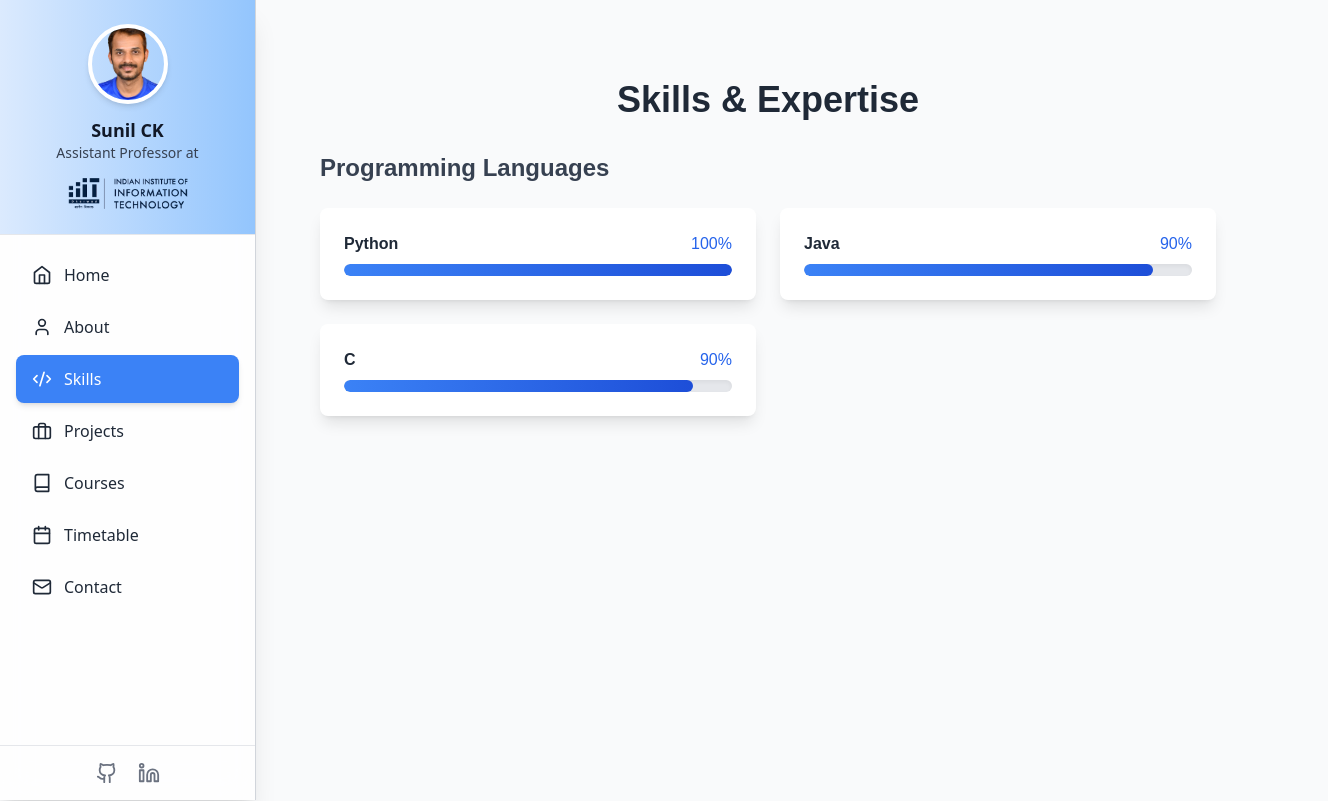
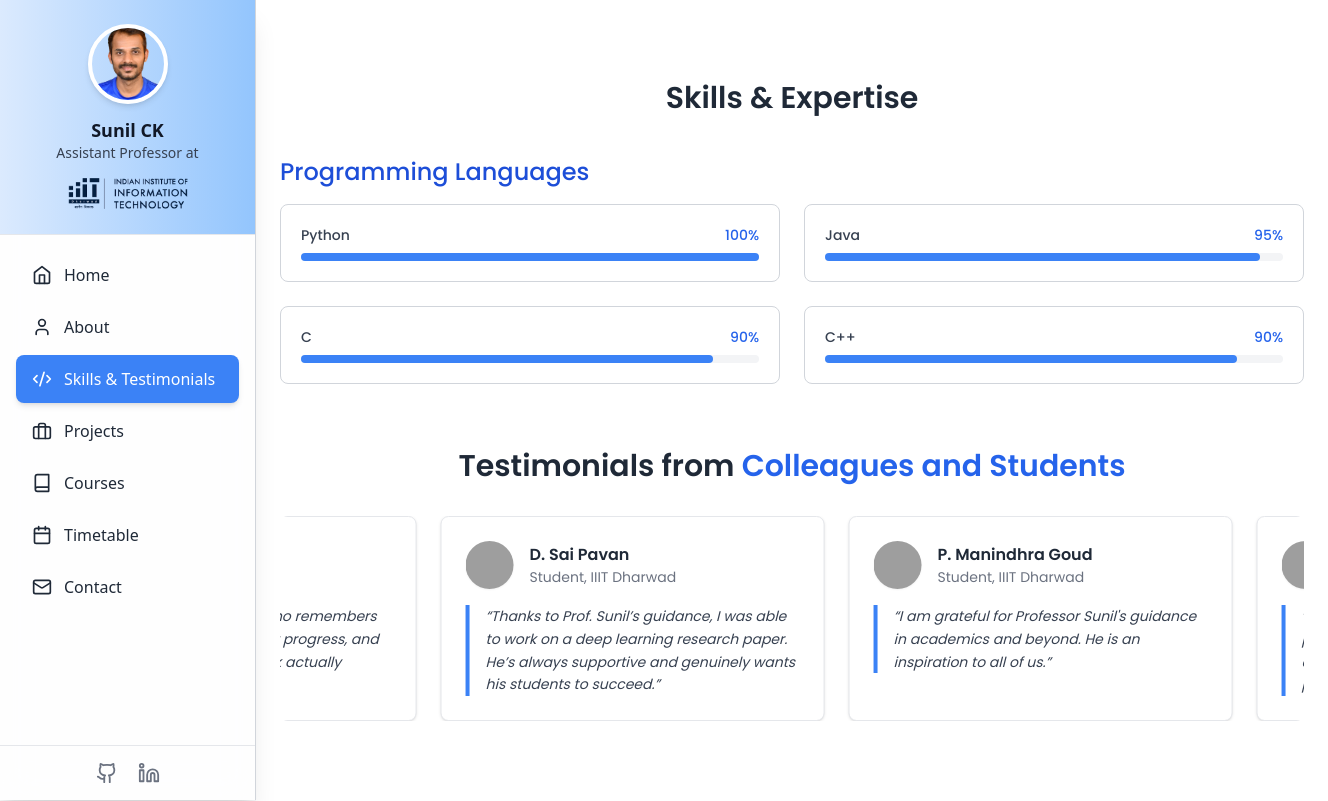
Before and after one commit to Sreeraaj45/Professor_Portfolio, a React (Vite) app: page /skills in a window 1280 px wide. Shown: the whole page, 1328 px wide, since content can reach past the window. Built offline with nearby package versions, Linux system fonts and the light colour scheme; grey boxes are pictures that could not be loaded.

Commit message:
Version 4

```diff
--- a/src/components/Sidebar.tsx
+++ b/src/components/Sidebar.tsx
@@ -7,7 +7,7 @@ import IIITDWDIcon from '../assets/iiitdwd_icon.png';
 const navItems = [
   { path: '/', icon: Home, label: 'Home' },
   { path: '/about', icon: User, label: 'About' },
-  { path: '/skills', icon: Code2, label: 'Skills' },
+  { path: '/skills', icon: Code2, label: 'Skills & Testimonials' },
   { path: '/projects', icon: Briefcase, label: 'Projects' },
   { path: '/courses', icon: Book, label: 'Courses' },
   { path: '/timetable', icon: Calendar, label: 'Timetable' },
--- a/src/pages/About.tsx
+++ b/src/pages/About.tsx
@@ -28,20 +28,20 @@ export default function About() {
   }, []);
 
   const education = [
+    { title: "Ph.D. in Machine Learning & Deep Learning", school: "NIT Karnataka", year: "2018 - 2023", img: nitkImg },
+    { title: "Master of Engineering (M.Eng)", school: "UVCE, Bengaluru", year: "2013 - 2015", img: uvceImg },
     { title: "Bachelor of Engineering (B.E)", school: "KVG College of Engineering", year: "2005 - 2009", img: kvgImg },
-    { title: "Master of Engineering (M.Eng)", school: "UVCE, Bengaluru", year: "2013 - 2015", img: uvceImg },
-    { title: "Ph.D. in Machine Learning & Deep Learning", school: "NIT Karnataka", year: "2018 - 2023", img: nitkImg },
   ];
 
   const experiences = [
+    { title: "Assistant Professor", company: "IIIT Dharwad", year: "Feb 2024 - Present", img: iiitImg },
+    { title: "Associate Professor", company: "BNM Institute of Technology", year: "Sep 2023 - Jan 2024", img: bnmImg },
+    { title: "Assistant Professor", company: "BNM Institute of Technology", year: "Feb 2023 - Aug 2023", img: bnmImg },
+    { title: "Research Scholar", company: "NIT Karnataka", year: "Dec 2018 - Jan 2023", img: nitkImg },
+    { title: "Assistant Professor", company: "Srinivas Institute of Technology", year: "Aug 2017 - Dec 2018", img: srinivasImg },
+    { title: "Assistant Professor", company: "Sahyadri College of Engineering", year: "Jul 2016 - Jul 2017", img: sahyadriImg },
+    { title: "Assistant Professor", company: "BNM Institute of Technology", year: "Jan 2016 - May 2016", img: bnmImg },
     { title: "Lecturer", company: "Vivekananda College of Engineering", year: "Jul 2011 - Jun 2013", img: vivekanandaImg },
-    { title: "Assistant Professor", company: "BNM Institute of Technology", year: "Jan 2016 - May 2016", img: bnmImg },
-    { title: "Assistant Professor", company: "Sahyadri College of Engineering", year: "Jul 2016 - Jul 2017", img: sahyadriImg },
-    { title: "Assistant Professor", company: "Srinivas Institute of Technology", year: "Aug 2017 - Dec 2018", img: srinivasImg },
-    { title: "Research Scholar", company: "NIT Karnataka", year: "Dec 2018 - Jan 2023", img: nitkImg },
-    { title: "Assistant Professor", company: "BNM Institute of Technology", year: "Feb 2023 - Aug 2023", img: bnmImg },
-    { title: "Associate Professor", company: "BNM Institute of Technology", year: "Sep 2023 - Jan 2024", img: bnmImg },
-    { title: "Assistant Professor", company: "IIIT Dharwad", year: "Feb 2024 - Present", img: iiitImg },
   ];
 
   return (
--- a/src/pages/Courses.tsx
+++ b/src/pages/Courses.tsx
@@ -198,12 +198,12 @@ export default function Courses() {
             </select>
 
             {/* Add Course Button */}
-            <button
+            {/* <button
               onClick={() => setIsAddCourseModalOpen(true)}
               className="p-3 bg-green-500 text-white rounded-lg shadow-md hover:bg-green-700 transition"
             >
               Add Course
-            </button>
+            </button> */}
           </div>
         </div>
       </div>
--- a/src/pages/Skills.tsx
+++ b/src/pages/Skills.tsx
@@ -1,39 +1,172 @@
+"use client";
+
+// import React from "react";
+
+// Skills data
 const skills = [
   {
-    category: 'Programming Languages',
+    category: "Programming Languages",
     items: [
-      { name: 'Python', level: 100 },
-      { name: 'Java', level: 90 },
-      { name: 'C', level: 90 },
+      { name: "Python", level: 100 },
+      { name: "Java", level: 95 },
+      { name: "C", level: 90 },
+      { name: "C++", level: 90 },
     ],
   },
 ];
 
+// Testimonials
+const testimonials = [
+  {
+    quote:
+      "Professor Sunil's ability to connect theory with real-world examples made learning so much easier. A truly exceptional mentor.",
+    name: "M.K. Vivek",
+    title: "Student, IIIT Dharwad",
+    image: "https://ui-avatars.com/api/?name=M+K+Vivek&background=random",
+  },
+  {
+    quote:
+      "The depth and clarity with which Professor Sunil teaches is inspiring. He has played a big role in shaping my coding skills.",
+    name: "M. Pranav Srinivas",
+    title: "Student, IIIT Dharwad",
+    image: "https://ui-avatars.com/api/?name=M+Pranav+Srinivas&background=random",
+  },
+  {
+    quote:
+      "Prof. Sunil C K helped me grow professionally through project work and clear guidance. I learned how to approach problems better and deliver solid results.",
+    name: "Sreeraaj Manepalli",
+    title: "Student, IIIT Dharwad",
+    image: "https://ui-avatars.com/api/?name=Sreeraaj+Manepalli&background=random",
+  },
+  {
+    quote:
+      "I am grateful for Professor Sunil's guidance in academics and beyond. He is an inspiration to all of us.",
+    name: "P. Manindhra Goud",
+    title: "Student, IIIT Dharwad",
+    image: "https://ui-avatars.com/api/?name=Manindhra+Goud&background=random",
+  },
+  {
+    quote:
+      "Thanks to Prof. Sunil’s guidance, I was able to work on a deep learning research paper. He’s always supportive and genuinely wants his students to succeed.",
+    name: "D. Sai Pavan",
+    title: "Student, IIIT Dharwad",
+    image: "https://ui-avatars.com/api/?name=Sai+Pavan&background=random",
+  },
+  {
+    quote:
+      "He’s the kind of professor who remembers your ideas, checks in on your progress, and makes you feel like your work actually matters. That’s rare.",
+    name: "R. Eswar Naik",
+    title: "Student, IIIT Dharwad",
+    image: "https://ui-avatars.com/api/?name=Eswar+Naik&background=random",
+  },
+];
+
+const InfiniteMovingCards = ({
+  items,
+  speed = "slow",
+  direction = "right",
+}: {
+  items: {
+    quote: string;
+    name: string;
+    title: string;
+    image: string;
+  }[];
+  speed?: "slow" | "medium" | "fast";
+  direction?: "left" | "right";
+}) => {
+  const speedMap = {
+    slow: "40s",
+    medium: "25s",
+    fast: "15s",
+  };
+
+  const animationDuration = speedMap[speed];
+
+  return (
+    <div className="relative w-full overflow-hidden group">
+      <div
+        className={`flex gap-6 w-max ${
+          direction === "right" ? "flex-row-reverse" : "flex-row"
+        } animate-marquee group-hover:[animation-play-state:paused]`}
+        style={{
+          animationDuration,
+        }}
+      >
+        {[...items, ...items].map((item, idx) => (
+          <div
+            key={idx}
+            className="min-w-[280px] max-w-sm bg-white rounded-lg border border-gray-200 p-6 flex flex-col gap-4 transition-transform hover:-translate-y-1 duration-300 shadow hover:shadow-lg"
+            style={{ fontFamily: "Poppins, sans-serif" }}
+          >
+            <div className="flex items-center gap-4">
+              <img
+                src={item.image}
+                alt={item.name}
+                className="w-12 h-12 rounded-full object-cover shadow-sm"
+              />
+              <div>
+                <p className="text-base font-semibold text-gray-800">{item.name}</p>
+                <p className="text-sm text-gray-500">{item.title}</p>
+              </div>
+            </div>
+            <p className="text-gray-700 text-sm leading-relaxed italic border-l-4 border-blue-500 pl-4">
+              “{item.quote}”
+            </p>
+          </div>
+        ))}
+      </div>
+
+      <style>
+        {`
+          @import url('https://fonts.googleapis.com/css2?family=Poppins:wght@400;500;600&display=swap');
+
+          @keyframes marquee {
+            0% { transform: translateX(0%); }
+            100% { transform: translateX(-50%); }
+          }
+
+          .animate-marquee {
+            animation: marquee linear infinite;
+          }
+        `}
+      </style>
+    </div>
+  );
+};
+
 export default function Skills() {
   return (
-    <div className="min-h-screen p-6 py-20 bg-gray-50" style={{ fontFamily: 'Poppins, sans-serif' }}>
-      <div className="max-w-4xl mx-auto" data-aos="fade-up" data-aos-duration="1000">
-        <h2 className="text-4xl font-bold mb-8 text-gray-800 text-center" data-aos="fade-down">
+    <div
+      className="min-h-screen p-6 py-20 bg-white"
+      style={{ fontFamily: "Poppins, sans-serif" }}
+    >
+      <div className="max-w-5xl mx-auto space-y-16">
+        {/* Skills Section */}
+        <div>
+          <h3 className="text-3xl font-semibold text-center text-gray-800 mb-10">
             Skills & Expertise
-        </h2>
+          </h3>
 
           <div className="space-y-12">
-          {skills.map((category, index) => (
-            <div key={category.category} data-aos={index % 2 === 0 ? 'fade-right' : 'fade-left'}>
-              <h3 className="text-2xl font-bold mb-6 text-gray-700">{category.category}</h3>
+            {skills.map((category) => (
+              <div key={category.category}>
+                <h3 className="text-2xl font-medium mb-4 text-blue-700">
+                  {category.category}
+                </h3>
                 <div className="grid grid-cols-1 md:grid-cols-2 gap-6">
                   {category.items.map((skill) => (
                     <div
                       key={skill.name}
-                    className="bg-white rounded-lg shadow-lg p-6 transform transition duration-500 hover:scale-105 hover:shadow-xl"
+                      className="bg-white border border-gray-300 rounded-lg p-5 transition-all hover:shadow-md"
                     >
-                    <div className="flex justify-between mb-2">
-                      <span className="font-semibold text-gray-800">{skill.name}</span>
+                      <div className="flex justify-between mb-2 text-sm font-medium text-gray-700">
+                        <span>{skill.name}</span>
                         <span className="text-blue-600">{skill.level}%</span>
                       </div>
-                    <div className="w-full bg-gray-200 rounded-full h-3 overflow-hidden shadow-inner">
+                      <div className="w-full bg-gray-100 rounded-full h-2">
                         <div
-                        className="bg-gradient-to-r from-blue-500 to-blue-700 h-full rounded-full transition-all duration-700 ease-in-out"
+                          className="bg-blue-500 h-full rounded-full transition-all"
                           style={{ width: `${skill.level}%` }}
                         ></div>
                       </div>
@@ -44,6 +177,23 @@ export default function Skills() {
             ))}
           </div>
         </div>
+
+        {/* Testimonials Section */}
+        <section id="testimonials" className="mt-20">
+          <h2 className="text-3xl font-semibold text-center text-gray-800 mb-8">
+            Testimonials from{" "}
+            <span className="text-blue-600">Colleagues and Students</span>
+          </h2>
+
+          <div className="w-full rounded-lg relative overflow-hidden">
+            <InfiniteMovingCards
+              items={testimonials}
+              direction="right"
+              speed="slow"
+            />
+          </div>
+        </section>
+      </div>
     </div>
   );
 }
```
Lines whose indentation alone changed are shown as unchanged.
